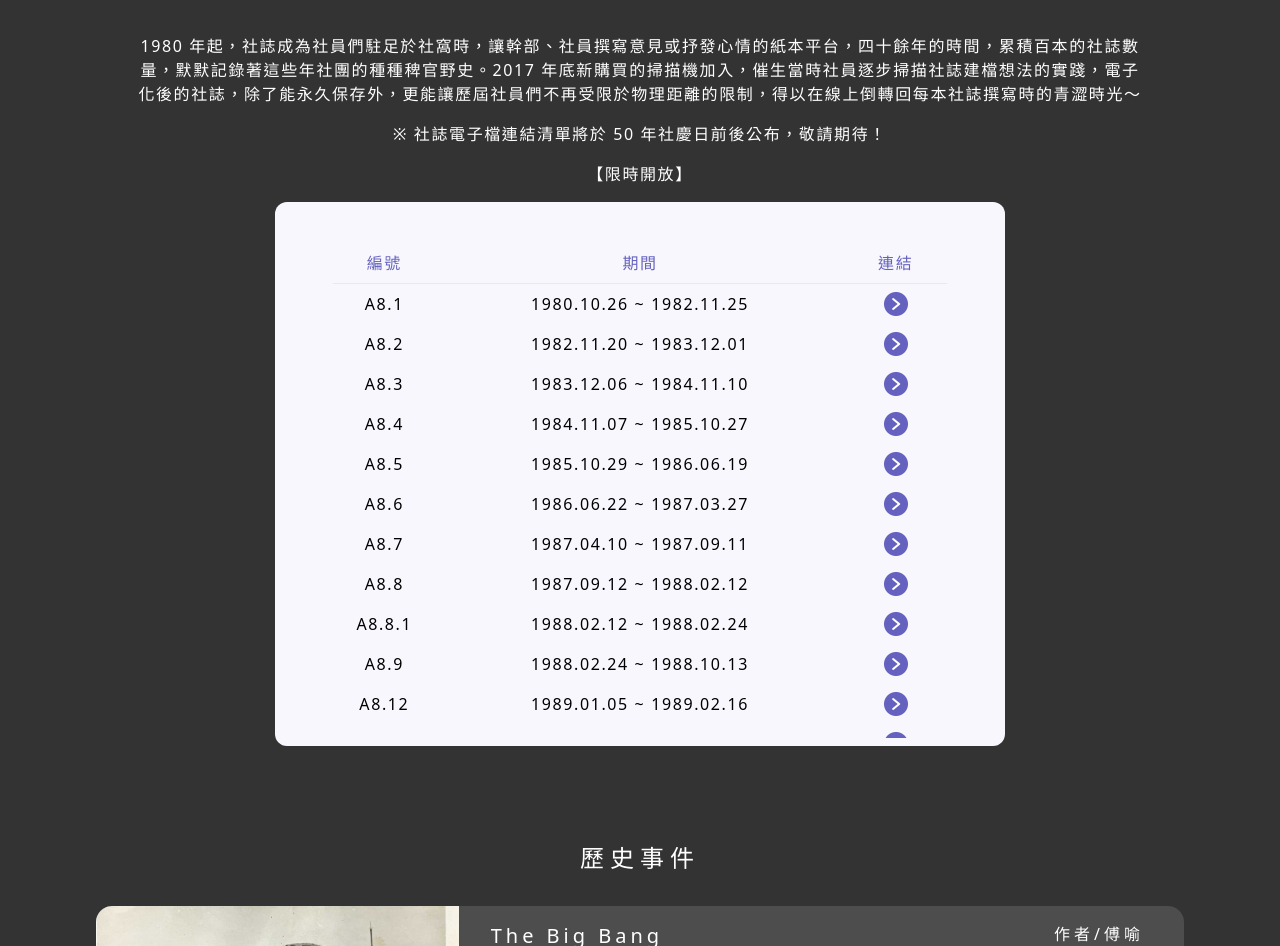
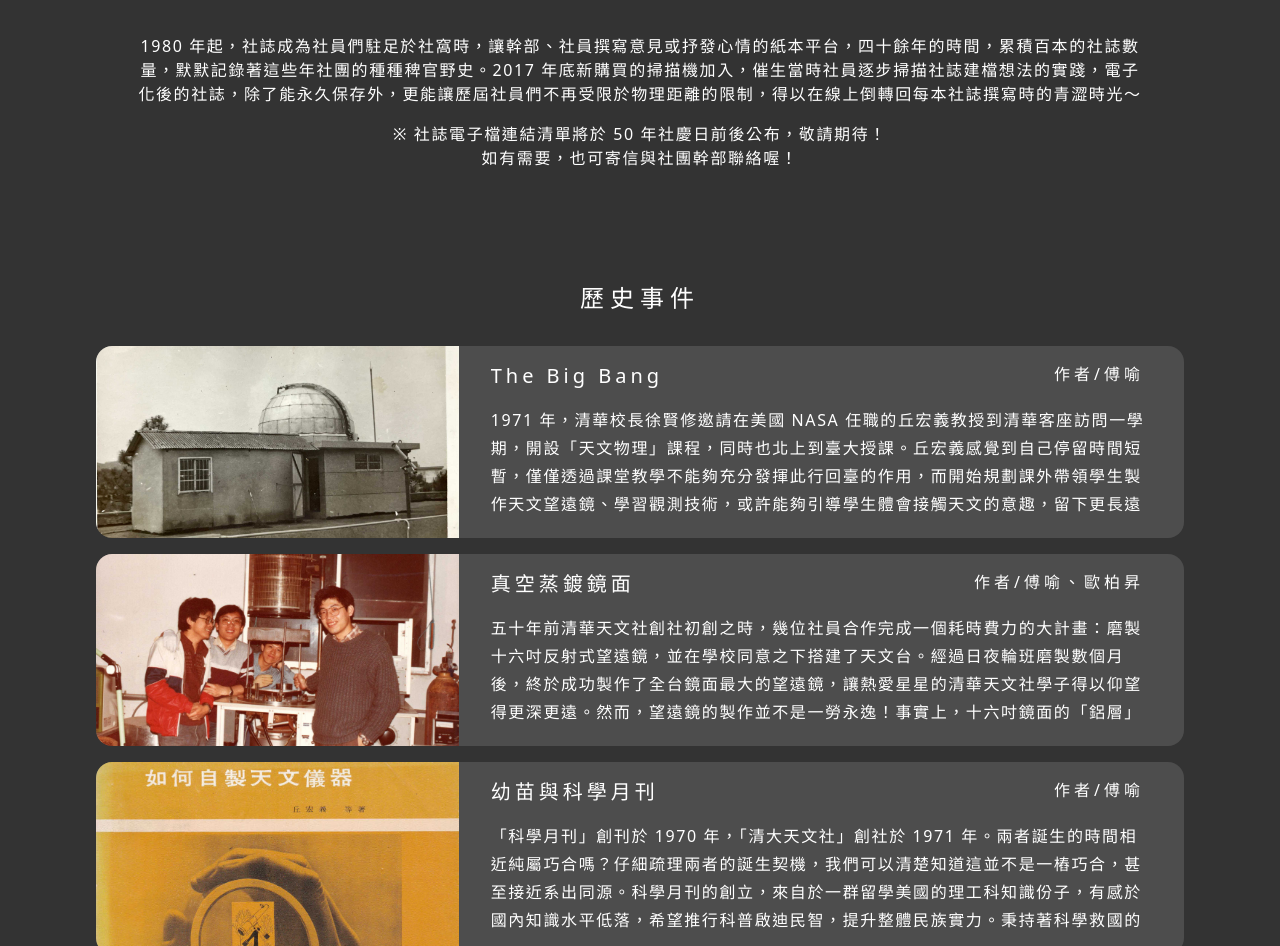
Before and after one commit to NTHU-StarKids/starkids-50-website, a Next.js app: page /history in a window 1280 px wide. Shown: the part 1380-2326 px from the top of the page. Built offline with nearby package versions, Linux system fonts and the light colour scheme.

Commit message:
remove online diaries

```diff
--- a/pages/history/index.tsx
+++ b/pages/history/index.tsx
@@ -2,7 +2,7 @@ import { useEffect, useState } from 'react'
 import { Range, getTrackBackground } from 'react-range'
 
 import { CABINETS } from '@/constants'
-import { diaries } from '@/constants/diaries'
+// import { diaries } from '@/constants/diaries'
 import Container from '@/components/Container'
 import posts from '@/constants/historyPosts'
 import { H2, H3 } from '@/components/Headings'
@@ -213,10 +213,12 @@ const DiarySection = (): JSX.Element => {
           年底新購買的掃描機加入，催生當時社員逐步掃描社誌建檔想法的實踐，電子化後的社誌，除了能永久保存外，更能讓歷屆社員們不再受限於物理距離的限制，得以在線上倒轉回每本社誌撰寫時的青澀時光～
         </P>
         <P className="mb-4">
-          ※ 社誌電子檔連結清單將於 50 年社慶日前後公布，敬請期待！
+          ※ 社誌電子檔連結清單將於 50 年社慶日前後公布，敬請期待！<br></br>
+          如有需要，也可寄信與社團幹部聯絡喔！
         </P>
       </Container>
 
+      {/*
       <P className="mb-4 font-light">【限時開放】</P>
       <div className="flex justify-center">
         <div className="bg-purple-50 w-full md:w-3/5 h-112 lg:h-120 xl:h-136 2xl:h-144 px-0.5 py-2 rounded-xl overflow-hidden">
@@ -259,6 +261,7 @@ const DiarySection = (): JSX.Element => {
           </div>
         </div>
       </div>
+      */}
     </Section>
   )
 }
```
